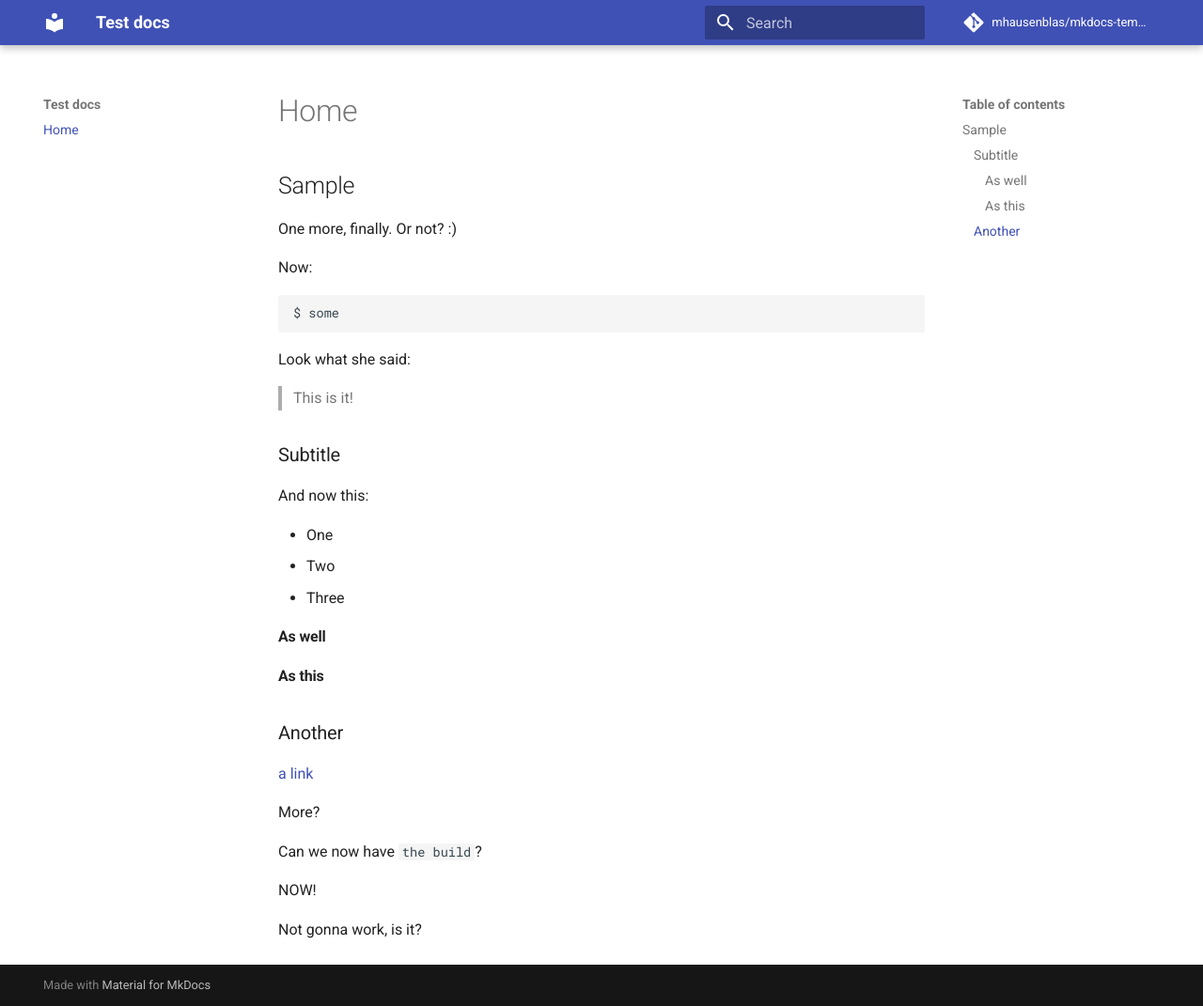
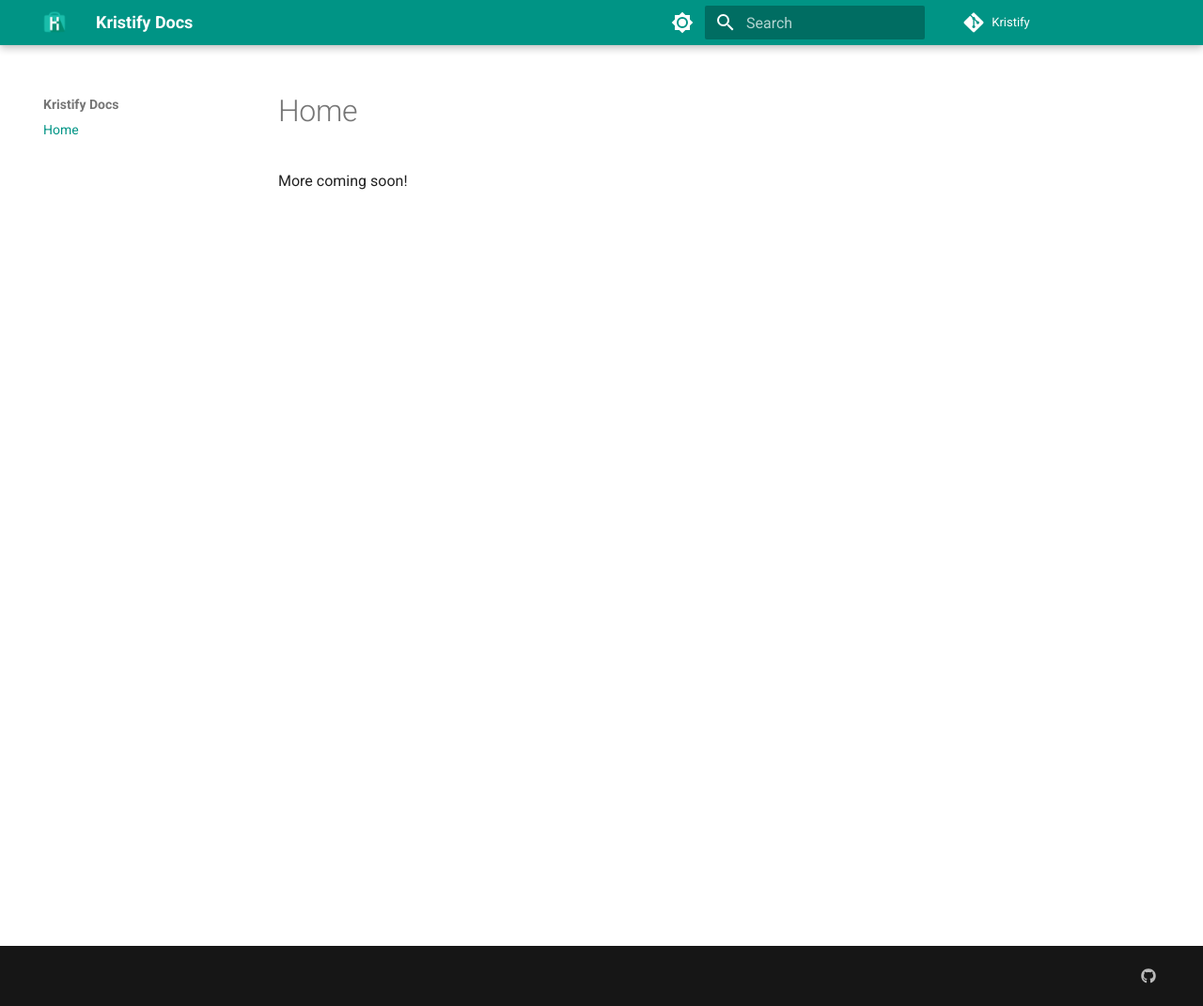
Before and after one commit to Kristify/docs, an MkDocs documentation site: the page built from docs/index.md, in a window 1280 px wide and 1071 px high. Shown: the whole window at 94% size. Built offline with MkDocs 1.6.1 and Material for MkDocs 9.7.7, drawn with Linux system fonts in a browser that asks for light colours; comment, search, counter and statistics services are not loaded.

Commit message:
Get started

````diff
--- a/docs/index.md
+++ b/docs/index.md
@@ -1,40 +1,3 @@
-## Sample
+# Home
 
-One more, finally. Or not? :)
-
-Now:
-
-```
-$ some
-```
-
-Look what she said:
-
-> This is it!
-
-### Subtitle
-
-And now this:
-
-- One
-- Two
-- Three
-
-
-#### As well
-
-#### As this
-
-### Another
-
-[a link](https://aws.com)
-
-More?
-
-
-Can we now have `the build`?
-
-NOW!
-
-
-Not gonna work, is it?
+More coming soon!
--- a/mkdocs.yml
+++ b/mkdocs.yml
@@ -1,10 +1,43 @@
-site_name: Test docs
-site_description: 'A docs test'
-site_author: 'Michael Hausenblas'
-docs_dir: docs/
-repo_name: 'mhausenblas/mkdocs-template'
-repo_url: 'https://github.com/mhausenblas/mkdocs-template'
-nav:
-    - Home: index.md
+# yaml-language-server: $schema=https://squidfunk.github.io/mkdocs-material/schema.json
+site_author: Kristify
+site_description: The documentation for Kristify
+site_name: Kristify Docs
+edit_uri: ''
 theme:
-  name: 'material'
+  icon:
+    repo: fontawesome/brands/git-alt
+  name: material
+  logo: assets/icon.png
+  favicon: assets/icon.png
+  features:
+    - navigation.instant
+    - navigation.tracking
+  palette:
+    # Palette toggle for light mode
+    - media: '(prefers-color-scheme: light)'
+      scheme: default
+      primary: teal
+      accent: light green
+      toggle:
+        icon: material/brightness-7
+        name: Switch to dark mode
+
+    # Palette toggle for dark mode
+    - media: '(prefers-color-scheme: dark)'
+      scheme: slate
+      primary: teal
+      accent: light green
+      toggle:
+        icon: material/brightness-4
+        name: Switch to light mode
+plugins:
+  - search:
+      lang: en
+extra:
+  social:
+    - icon: fontawesome/brands/github
+      link: https://github.com/Kristify/kristify
+      name: Kristify on GitHub
+  generator: false
+repo_url: https://github.com/Kristify/kristify
+repo_name: Kristify
````
Also changed, not shown: README.md (+4 -2 lines), requirements.txt (added, +23 -0 lines), docs/assets/icon.png (added).
